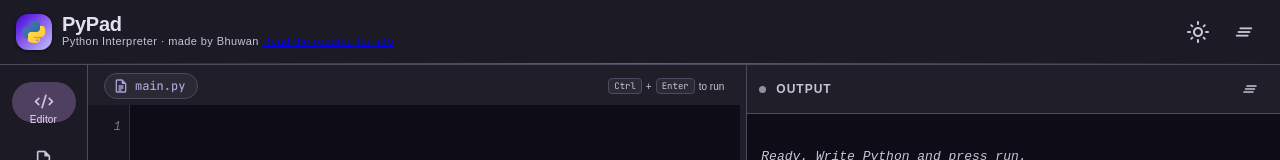
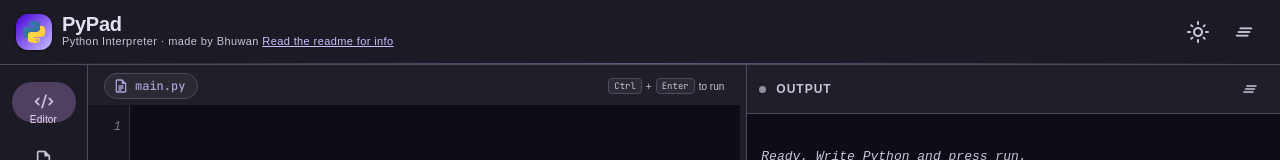
Before and after one commit to chomuloll69-oss/Pypad, a plain HTML site: page index.html in a window 1280 px wide. Shown: the top 160 px of the page. Drawn offline with nearby package versions, Linux system fonts and the light colour scheme; a web font is replaced by a local one.

Commit message:
fix: added styling for readme link

```diff
--- a/index.css
+++ b/index.css
@@ -1088,3 +1088,7 @@ html, body {
   /* Console never auto-collapses on desktop — it's a permanent column */
   .console-fab { display: none !important; }
 }
+
+#readme{
+  color: var(--md-sys-color-primary)
+}
--- a/index.html
+++ b/index.html
@@ -39,7 +39,7 @@
 </div>
 <div class="brand-text">
 <span class="brand-name">PyPad</span>
-<span class="brand-sub">Python Interpreter · made by Bhuwan <a href="https://github.com/chomuloll69-oss/Pypad/blob/main/README.md"> Read the readme for info </a></span>
+<span class="brand-sub">Python Interpreter · made by Bhuwan <a id="readme" href="https://github.com/chomuloll69-oss/Pypad/blob/main/README.md"> Read the readme for info </a></span>
 </div>
 </div>
 <div class="top-actions">
```
